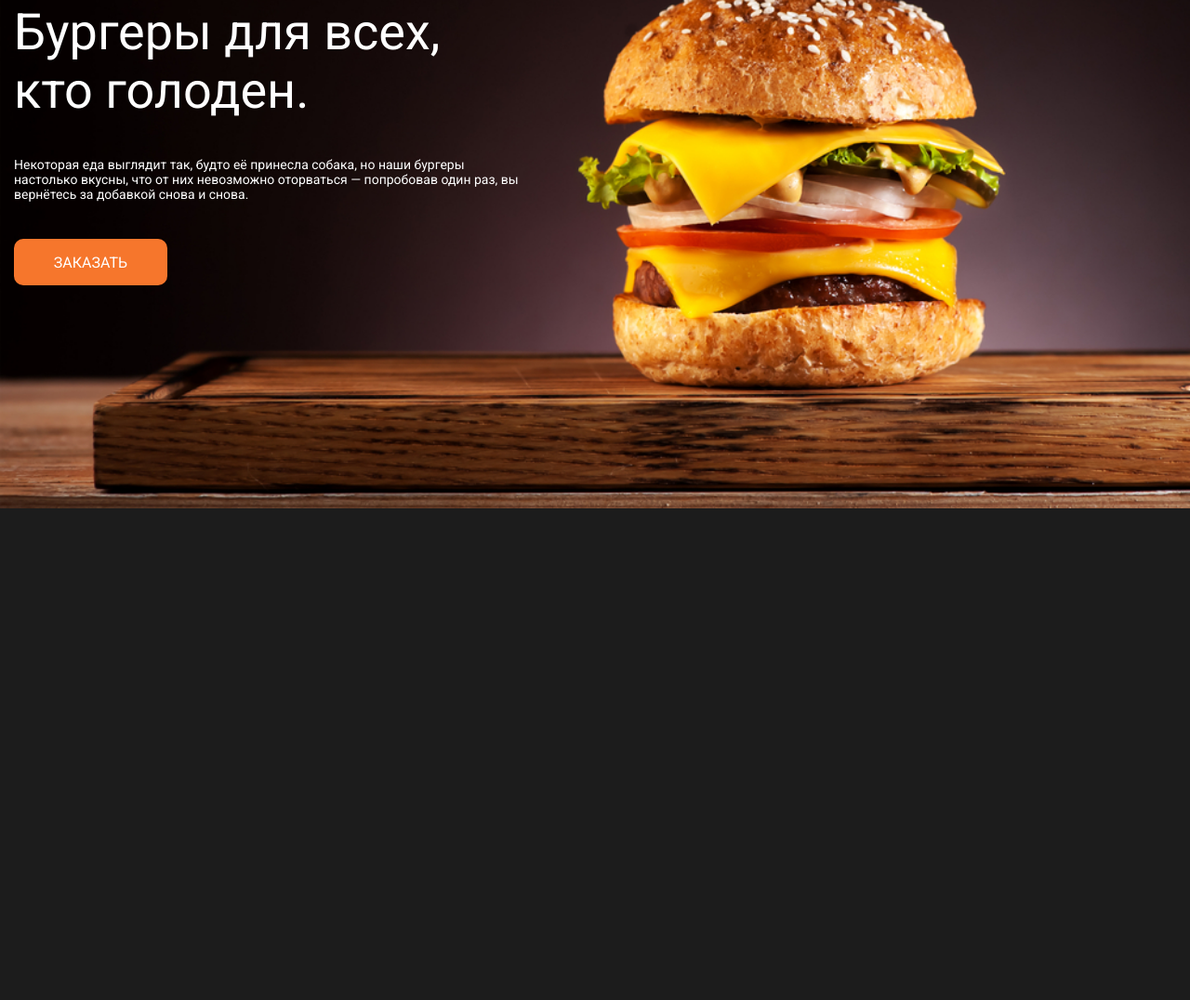
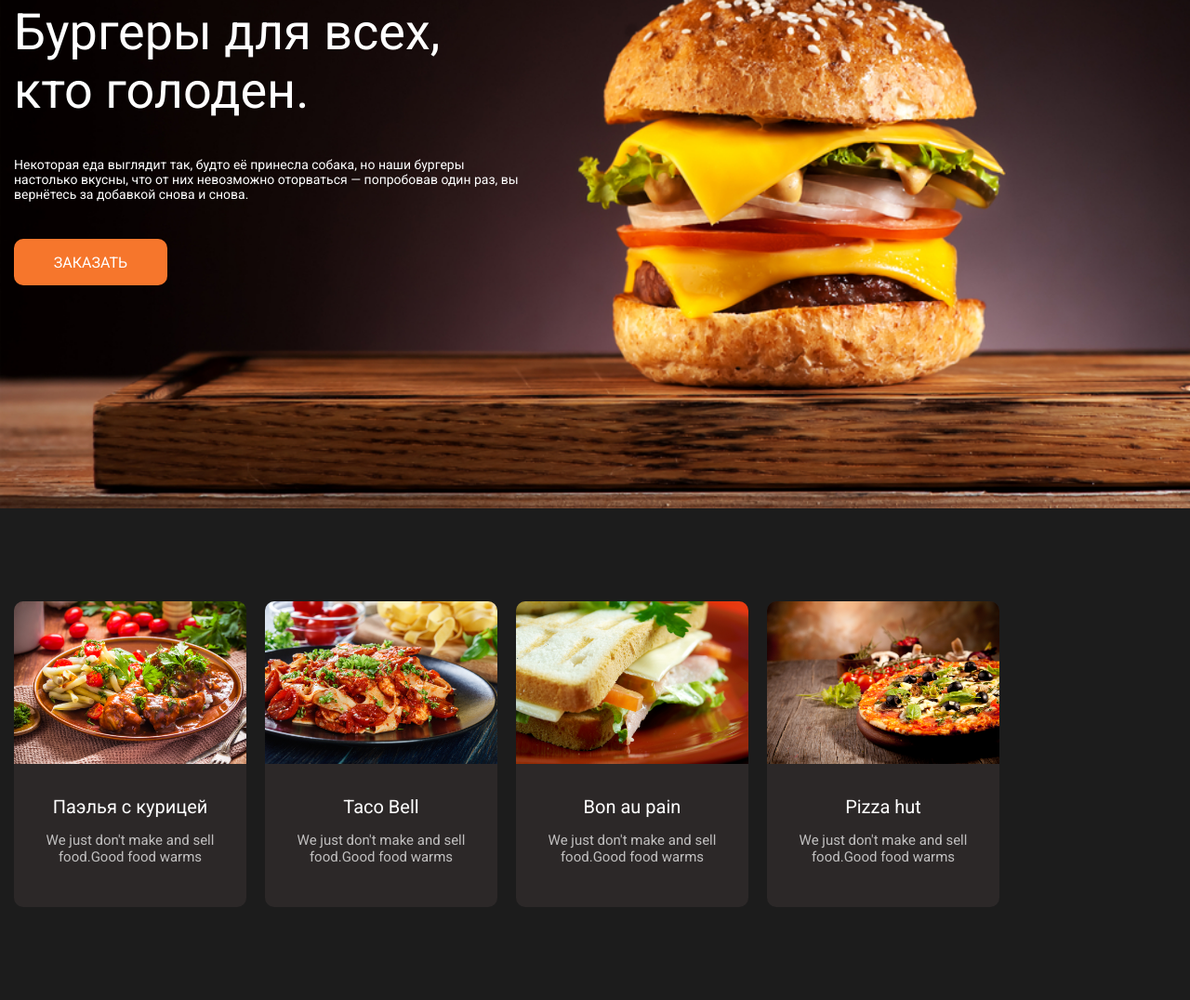
Before and after one commit to Plotwa/BurgerLand, a plain HTML site: page index.html in a window 1280 px wide. Shown: the part 260-1336 px from the top of the page at 93% size. Before the commit the page ends 807 px from the top, so only its background shows below. Drawn offline with Linux system fonts and the light colour scheme.

Commit message:
MainSectionFood_list

```diff
--- a/index.html
+++ b/index.html
@@ -42,6 +42,63 @@
           </div>
         </div>
       </section>
+
+      <section class="food_list">
+        <div class="container">
+          <div class="food_list_card">
+            <img
+              src="./WEB PRO Burger Landing/images/food-list-1.jpg"
+              alt="Картинка Еды"
+              class="food_list_image"
+            />
+            <div class="food_list_wrapper">
+              <h4 class="food_list_title">Паэлья с курицей</h4>
+              <p class="food_list_desk">
+                We just don't make and sell food.Good food warms
+              </p>
+            </div>
+          </div>
+          <div class="food_list_card">
+            <img
+              src="./WEB PRO Burger Landing/images/food-list-2.jpg"
+              alt="Картинка Еды"
+              class="food_list_image"
+            />
+            <div class="food_list_wrapper">
+              <h4 class="food_list_title">Taco Bell</h4>
+              <p class="food_list_desk">
+                We just don't make and sell food.Good food warms
+              </p>
+            </div>
+          </div>
+          <div class="food_list_card">
+            <img
+              src="./WEB PRO Burger Landing/images/food-list-3.jpg"
+              alt="Картинка Еды"
+              class="food_list_image"
+            />
+            <div class="food_list_wrapper">
+              <h4 class="food_list_title">Bon au pain</h4>
+              <p class="food_list_desk">
+                We just don't make and sell food.Good food warms
+              </p>
+            </div>
+          </div>
+          <div class="food_list_card">
+            <img
+              src="./WEB PRO Burger Landing/images/food-list-4.jpg"
+              alt="Картинка Еды"
+              class="food_list_image"
+            />
+            <div class="food_list_wrapper">
+              <h4 class="food_list_title">Pizza hut</h4>
+              <p class="food_list_desk">
+                We just don't make and sell food.Good food warms
+              </p>
+            </div>
+          </div>
+        </div>
+      </section>
     </main>
   </body>
 </html>
--- a/main.css
+++ b/main.css
@@ -14,6 +14,9 @@ ul {
   list-style: none;
   padding: 0;
   margin: 0;
+}
+img {
+  max-width: 100%;
 }
 h1,
 h2,
@@ -119,3 +122,34 @@ h6 {
   padding: 40px 0px;
   font-size: 14px;
 }
+.food_list {
+  padding: 100px 0px;
+}
+.food_list .container {
+  display: flex;
+  margin: 0px;
+  gap: 20px;
+  flex-wrap: wrap;
+}
+.food_list_card {
+  width: 250px;
+  background-color: #2c2828;
+  border-radius: 10px;
+  overflow: hidden;
+  text-align: center;
+}
+.food_list_image {
+  height: 175px;
+  object-fit: cover;
+}
+.food_list_title {
+  font-size: 20px;
+  margin-bottom: 15px;
+}
+.food_list_desk {
+  font-size: 15px;
+  opacity: 0.7;
+}
+.food_list_wrapper {
+  padding: 30px 20px;
+}
```
